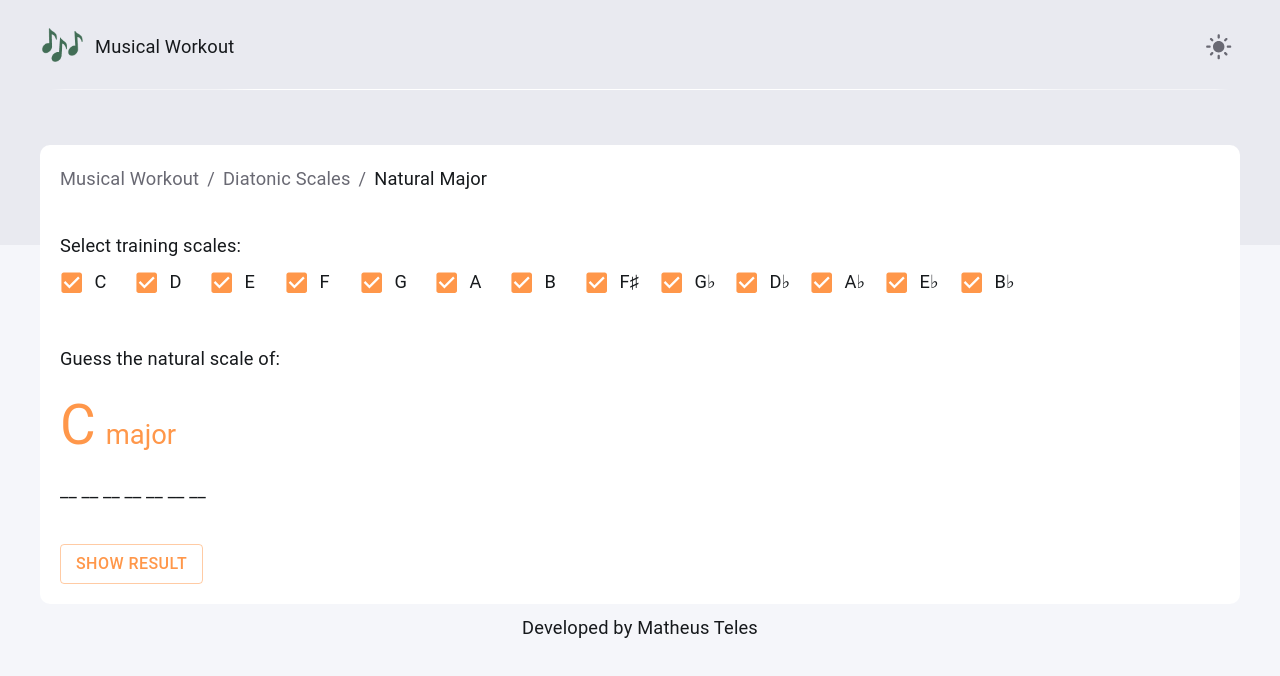
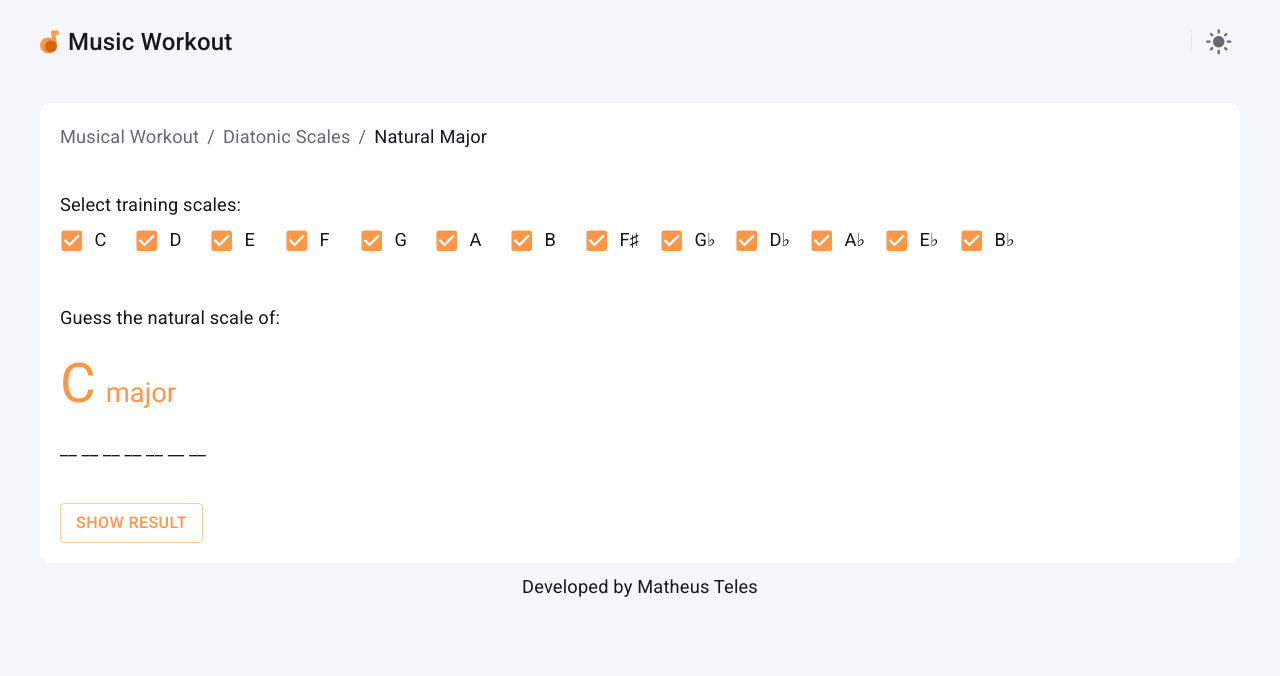
Before and after one commit to matheustdo/music-workout, a React (Create React App) app: page / in a window 1280 px wide. Shown: the top 676 px of the page. Built offline with nearby package versions, Linux system fonts and the light colour scheme.

Commit message:
Update the header

```diff
--- a/public/index.html
+++ b/public/index.html
@@ -21,7 +21,11 @@
       work correctly both with client-side routing and a non-root public URL.
       Learn how to configure a non-root public URL by running `npm run build`.
     -->
-    <title>Musical Workout</title>
+    <title>Music Workout</title>
+    <link
+      rel="stylesheet"
+      href="https://fonts.googleapis.com/css?family=Roboto:300,400,500,700&display=swap"
+    />
   </head>
   <body>
     <noscript>You need to enable JavaScript to run this app.</noscript>
--- a/src/components/Header/index.jsx
+++ b/src/components/Header/index.jsx
@@ -4,10 +4,14 @@ import { Typography } from "@mui/material";
 import IconButton from "@mui/material/IconButton";
 import { useContext } from "react";
 
+import Logo from "../../assets/images/logo.svg";
 import { lightScheme } from "../../constants/schemes";
 import ThemeContext from "../../contexts/theming";
 import useStyles from "./styles";
 
+/**
+ * The application's header.
+ */
 function Header() {
   const classes = useStyles();
   const { selectedTheme, switchTheme } = useContext(ThemeContext);
@@ -15,11 +19,19 @@ function Header() {
   return (
     <header className={classes.wrapper}>
       <div className={classes.container}>
-        <div className={classes.topRow}>
-          <div className={classes.logo}>
-            <span className={classes.logoIcon}>🎶</span>
-            <Typography>Musical Workout</Typography>
-          </div>
+        <div className={classes.logoWrapper}>
+          <img
+            alt="logo"
+            src={Logo}
+            className={classes.logoImg}
+            draggable={false}
+          />
+          <Typography fontSize={24} fontWeight={500}>
+            Music Workout
+          </Typography>
+        </div>
+        <div className={classes.endItems}>
+          <span className={classes.separator} />
           <IconButton
             onClick={() => switchTheme()}
             style={{ color: selectedTheme.text.secondary }}
@@ -31,7 +43,6 @@ function Header() {
             )}
           </IconButton>
         </div>
-        <span className={classes.separator} />
       </div>
     </header>
   );
--- a/src/components/Header/styles.jsx
+++ b/src/components/Header/styles.jsx
@@ -8,47 +8,38 @@ const useStyles = createUseStyles((theme) => ({
     display: "flex",
     justifyContent: "center",
     padding: "0px 20px",
-
-    "&::before": {
-      content: "''",
-      width: "100%",
-      top: 0,
-      bottom: -100,
-      position: "absolute",
-      backgroundColor: theme.background.tertiary,
-      zIndex: -1,
-    },
   },
   container: {
     display: "flex",
-    flexDirection: "column",
+    flexDirection: "row",
+    alignItems: "center",
+    justifyContent: "space-between",
     width: "100%",
     maxWidth: sizes.pageMaxWidth,
     marginBottom: 20,
     padding: "20px 0px",
   },
-  topRow: {
+  separator: {
+    backgroundColor: theme.stroke.hard,
+    height: 24,
+    width: 1,
+    margin: "0px 5px",
+    borderRadius: "100%",
+  },
+  logoWrapper: {
+    display: "flex",
+    alignItems: "center",
+    userSelect: "none",
+  },
+  logoImg: {
+    height: 24,
+    marginRight: 8,
+    userSelect: "none",
+  },
+  endItems: {
     display: "flex",
     flexDirection: "row",
     alignItems: "center",
-    justifyContent: "space-between",
-  },
-  separator: {
-    backgroundColor: theme.background.secondary,
-    height: 1,
-    width: "100%",
-    margin: "15px 0px",
-    borderRadius: "100%",
-  },
-  logo: {
-    display: "flex",
-    alignItems: "center",
-  },
-  logoIcon: {
-    fontSize: 36,
-    marginRight: 10,
-    filter:
-      "invert(0%) sepia(0%) saturate(100%) hue-rotate(300deg) brightness(100%) contrast(130%);",
   },
 }));
 
--- a/src/constants/schemes.jsx
+++ b/src/constants/schemes.jsx
@@ -11,7 +11,7 @@ export const lightScheme = {
     magenta: "#D7175C",
   },
   background: {
-    main: "#F5F6FA",
+    primary: "#F5F6FA",
     secondary: "#FFFFFF",
     tertiary: "#E9EAF0",
   },
@@ -38,7 +38,7 @@ export const darkScheme = {
     magenta: "#D7175C",
   },
   background: {
-    main: "#13131A",
+    primary: "#13131A",
     secondary: "#1C1C24",
     tertiary: "#15181C",
   },
--- a/src/contexts/theming.jsx
+++ b/src/contexts/theming.jsx
@@ -60,7 +60,7 @@ export function ThemeProvider({ children }) {
         },
         palette: {
           background: {
-            default: selectedTheme.background.main,
+            default: selectedTheme.background.primary,
           },
           primary: {
             main: selectedTheme.primary,
```
Also changed, not shown: src/assets/images/logo.svg (added).
